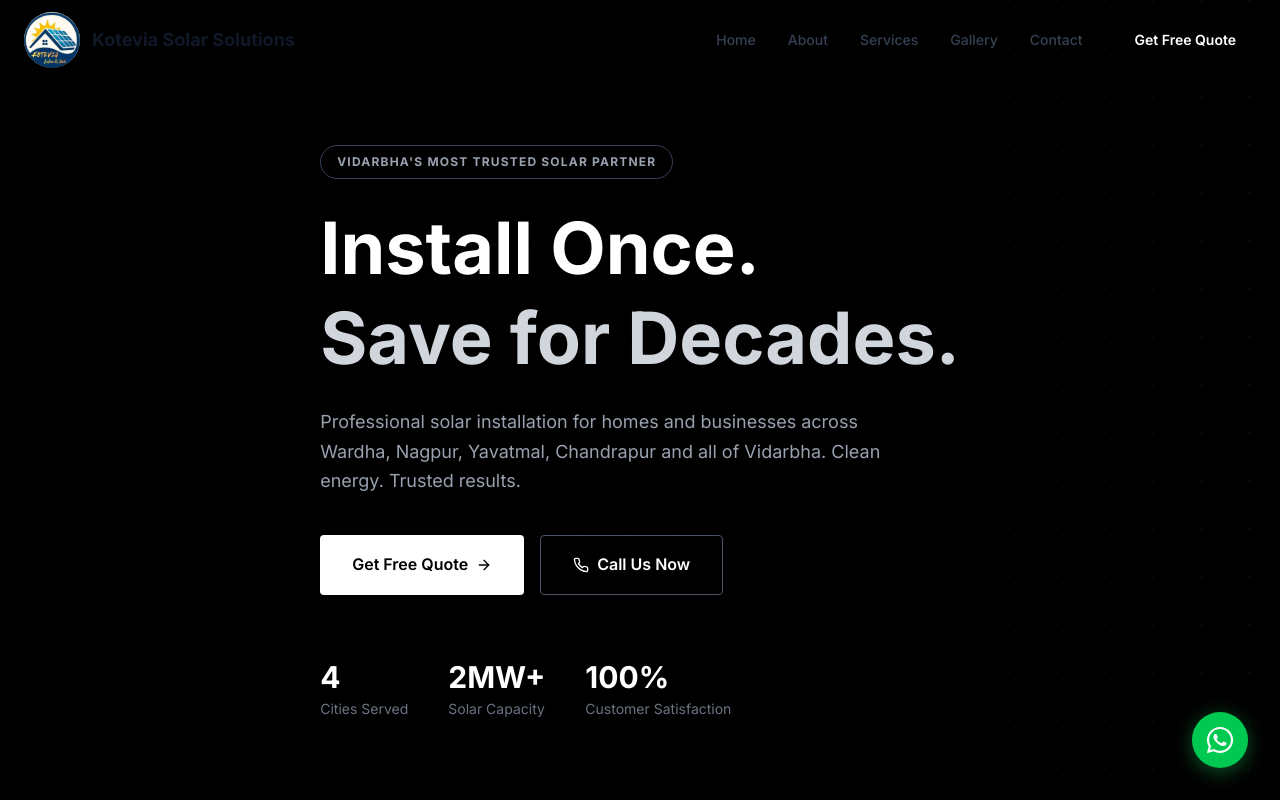
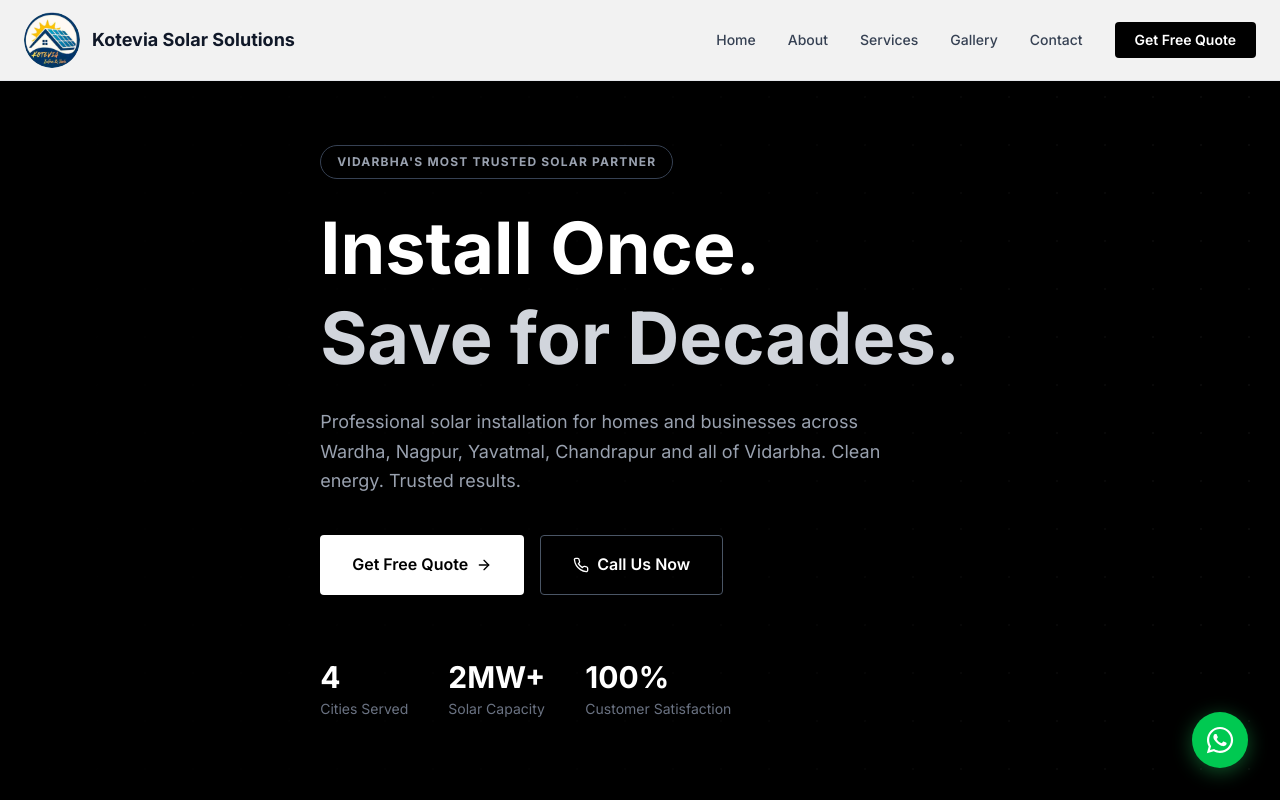
Before and after one commit to AdiK-c/Kotevia, a Next.js app: page / in a window 1280 px wide. Shown: the top 800 px of the page. Built offline with nearby package versions, Linux system fonts and the light colour scheme.

Commit message:
fix: make navbar background solid white to ensure text visibility

```diff
--- a/components/layout/Navbar.tsx
+++ b/components/layout/Navbar.tsx
@@ -23,9 +23,7 @@ export default function Navbar() {
   }, []);
 
   return (
-    <nav className={`fixed top-0 left-0 right-0 z-50 transition-all duration-300 ${
-      scrolled ? "bg-white border-b border-gray-200 shadow-sm" : "bg-transparent"
-    }`}>
+    <nav className={`fixed top-0 left-0 right-0 z-50 transition-all duration-300 bg-white/95 backdrop-blur-md border-b border-gray-200 shadow-sm`}>
       <div className="max-w-7xl mx-auto px-6 flex items-center justify-between h-20">
         <Link href="/" className="flex items-center gap-3">
           <Image src="/logo.jpg" alt="Kotevia Solar Solutions Logo" width={56} height={56} className="object-contain rounded-full" priority />
```
